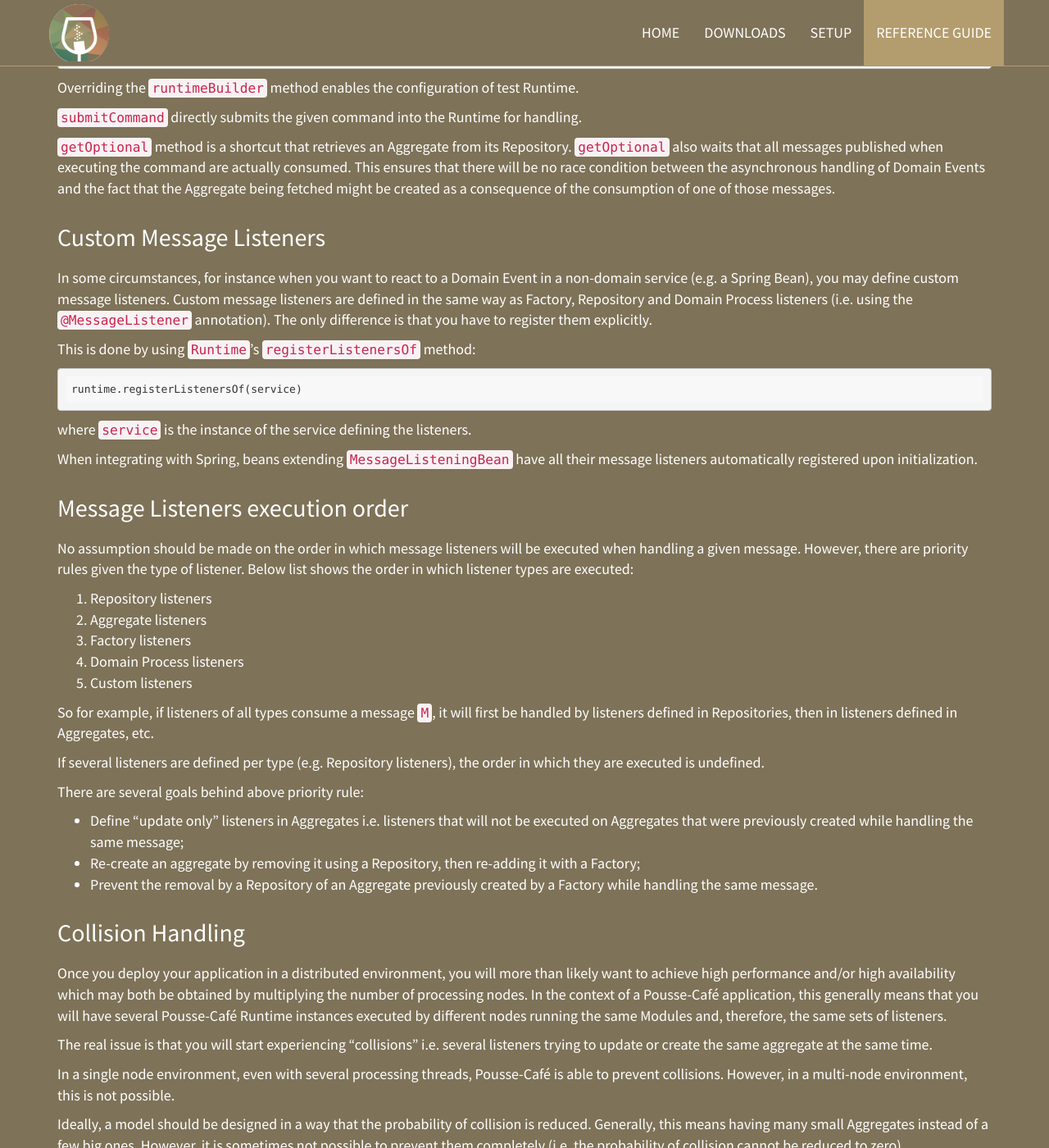
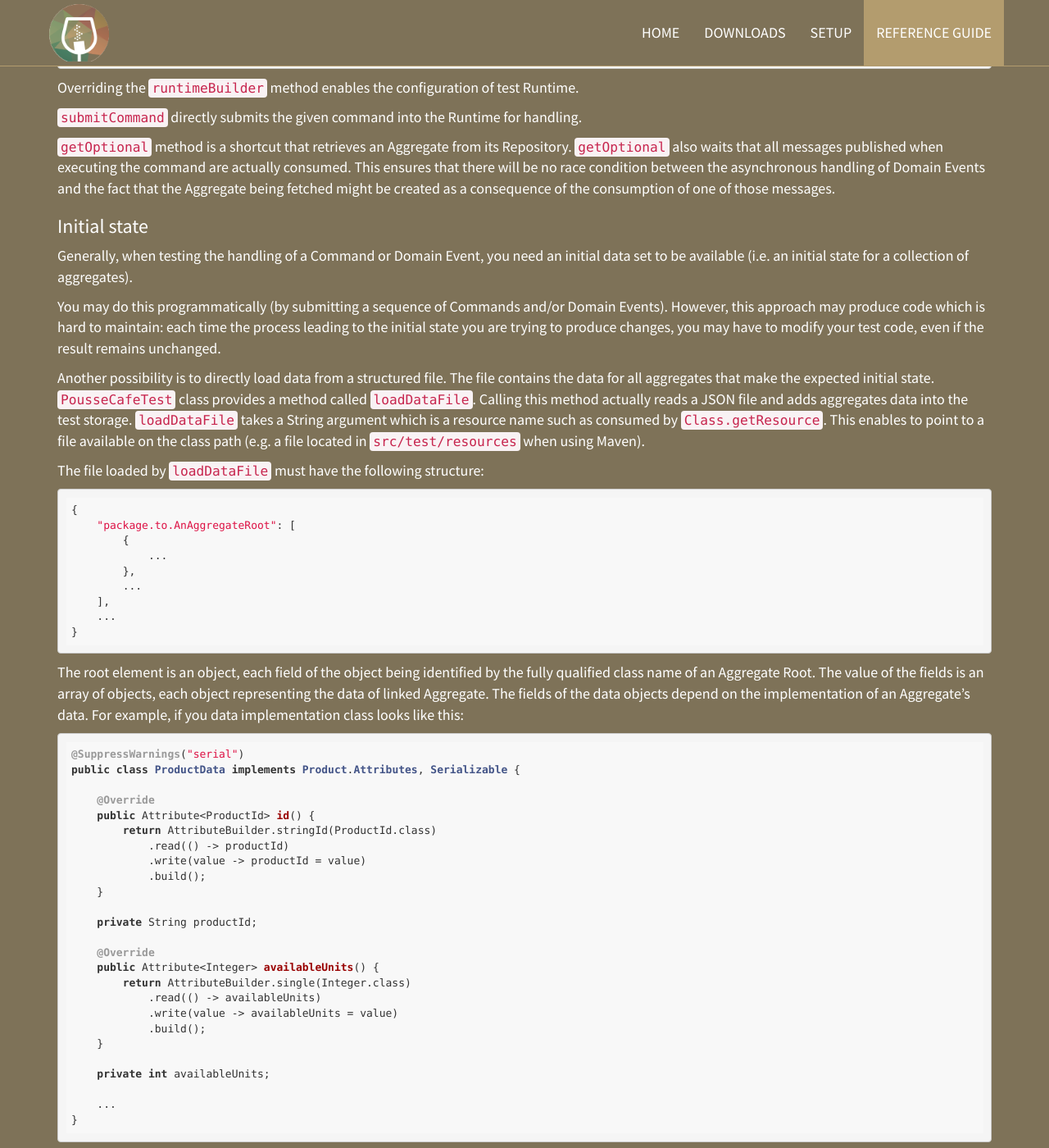
Before and after one commit to pousse-cafe/pousse-cafe.github.io, a Jekyll site: the page built from documentation.md, in a window 1280 px wide and 1400 px high, scrolled down 14914 px. Shown: the whole window at 82% size. Built offline with Jekyll 4.4.1, drawn with Linux system fonts in a browser that asks for light colours; some of the changed text lies outside the part shown.

Commit message:
Document loadDataFile and newEntity for testing.
Closes #2

```diff
--- a/documentation.md
+++ b/documentation.md
@@ -739,6 +738,85 @@
 messages published when executing the command are actually consumed. This ensures that there will be no race
 condition between the asynchronous handling of Domain Events and the fact that the Aggregate being fetched might be
 created as a consequence of the consumption of one of those messages.
+
+### Initial state
+
+Generally, when testing the handling of a Command or Domain Event, you need an initial data set to be available (i.e.
+an initial state for a collection of aggregates).
+
+You may do this programmatically (by submitting a sequence of Commands and/or Domain Events). However, this approach
+may produce code which is hard to maintain: each time the process leading to the initial state you are trying to
+produce changes, you may have to modify your test code, even if the result remains unchanged.
+
+Another possibility is to directly load data from a structured file. The file contains the data for all aggregates
+that make the expected initial state. `PousseCafeTest` class provides a method called `loadDataFile`. Calling
+this method actually reads a JSON file and adds aggregates data into the test storage. `loadDataFile` takes a String
+argument which is a resource name such as consumed by `Class.getResource`. This enables to point to a file available
+on the class path (e.g. a file located in `src/test/resources` when using Maven).
+
+The file loaded by `loadDataFile` must have the following structure:
+
+    {
+        "package.to.AnAggregateRoot": [
+            {
+                ...
+            },
+            ...
+        ],
+        ...
+    }
+
+The root element is an object, each field of the object being identified by the fully qualified class name of an
+Aggregate Root. The value of the fields is an array of objects, each object representing the data of linked Aggregate.
+The fields of the data objects depend on the implementation of an Aggregate's data. For example, if you data
+implementation class looks like this:
+
+    @SuppressWarnings("serial")
+    public class ProductData implements Product.Attributes, Serializable {
+
+        @Override
+        public Attribute<ProductId> id() {
+            return AttributeBuilder.stringId(ProductId.class)
+                .read(() -> productId)
+                .write(value -> productId = value)
+                .build();
+        }
+
+        private String productId;
+
+        @Override
+        public Attribute<Integer> availableUnits() {
+            return AttributeBuilder.single(Integer.class)
+                .read(() -> availableUnits)
+                .write(value -> availableUnits = value)
+                .build();
+        }
+
+        private int availableUnits;
+
+        ...
+    }
+
+then you JSON data will look like that:
+
+    {
+        "productId": "...",
+        "availableUnits": ...,
+        ...
+    }
+
+### Testing a Single Entity
+
+Sometimes, one wants to only test a single method of an Entity (i.e. not a whole process). In order to produce
+such an Entity, there are 2 possibilities:
+
+1. use a Factory,
+2. produce a instance by hand.
+
+First possibility might require some heavy setup in order to ensure that all constraints checked by the Factory are met.
+Therefore, in some cases, second possibility is preferred. In order to prevent the manual configuration of such an
+Entity (set data and other Pousse-Café implementation details), `PousseCafeTest` defines a `newEntity` method which
+produces an empty instance. One may then only set the required attributes and run its test.
 
 ## Custom Message Listeners
 
```
Also changed, not shown: other parts of documentation.md (+3 -4 lines).
